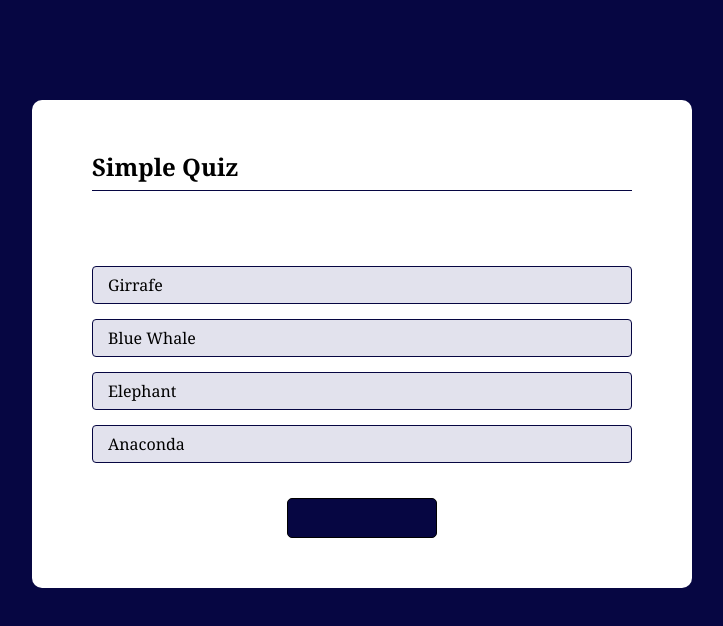
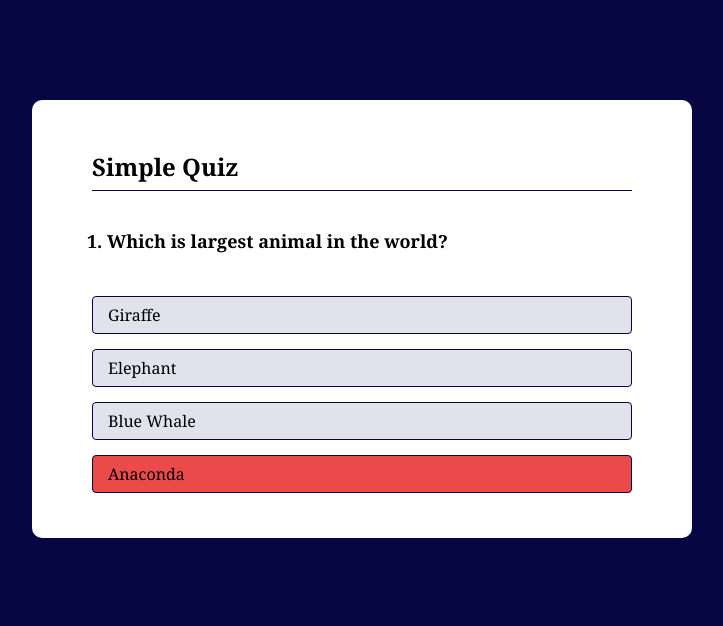
Before and after one commit to harshy109/Quiz-app, a plain HTML site: page index.html in a window 1280 px wide. Both pictures are taken after a click on the button "Anaconda". Shown: the whole page, without its empty margins (278-1001 px from the left). Drawn offline with Linux system fonts and the light colour scheme.

Commit message:
Updated elements

```diff
--- a/index.html
+++ b/index.html
@@ -12,18 +12,18 @@
             <h2>Simple Quiz</h2>
         </div>
         <div class="hr"></div>
-        <div class="question">
-            <h2 class="question-element"></h2>
+        <div id="question">
+            <p id="question-element">1. Question goes here all this way</p>
             <!-- 1. Which is largest animal in the world? -->
         </div>
-        <div class="answers">
-            <button class="btn">Girrafe</button>
+        <div id="answers">
+            <!-- <button class="btn">Girrafe</button>
             <button class="btn">Blue Whale</button>
             <button class="btn">Elephant</button>
-            <button class="btn">Anaconda</button>
+            <button class="btn">Anaconda</button> -->
         </div>
 
-        <button class="nxt-btn"></button>
+        <button id="nxt-btn"></button>
 
     </div>
     <script src="index.js"></script>
--- a/index.js
+++ b/index.js
@@ -28,9 +28,9 @@ const questions = [
     }
 ]
 
-let questionElement = document.getElementsByClassName('question-element');
-let answerDiv = document.getElementsByClassName('answers');
-let nextButton = document.getElementsByClassName('nxt-btn');
+const questionElement = document.getElementById('question-element');
+const answerDiv = document.getElementById('answers');
+const nextButton = document.getElementById('nxt-btn');
 
 let questionIndex = 0;
 let score = 0;
@@ -46,14 +46,30 @@ function showQuestion(){
     resetState();
     let currentQuestion = questions[questionIndex];
     let questionNo = questionIndex + 1;
-    questionElement.innerHTML = questionNo +". " + currentQuestion.question;
+    questionElement.innerHTML = questionNo + ". " + currentQuestion.question;
 
     currentQuestion.answers.forEach(answer =>{
-        let button = document.createElement('button');
+        const button = document.createElement("button");
         button.innerHTML = answer.text;
-        button.classList.add(btn);
+        button.classList.add("btn");
         answerDiv.appendChild(button);
+        if(answer.correct){
+            button.dataset.correct = answer.correct;
+        }
+        button.addEventListener('click', selectAnswer);
     });
+
+}
+
+function selectAnswer(e){
+    const selectedBtn = e.target;
+    const isCorrect = selectedBtn.dataset.correct === "true";
+    if(isCorrect){
+        selectedBtn.classList.add("correct");
+    }
+    else{
+        selectedBtn.classList.add("incorrect");
+    }
 }
 
 function resetState(){
--- a/style.css
+++ b/style.css
@@ -8,12 +8,7 @@ body{
     margin: 0px;
     background-color: #060642;
 }
-.app{
-    height: 100vh;
-    display: flex;
-    padding: 10px;
-    margin: auto;
-}
+
 .container{
     width: 90%;
     max-width: 600px;
@@ -34,17 +29,17 @@ body{
     width: 90%;
 }
 
-.question-element{
-    display: flex;
-    width: 90%;
-    justify-content: flex-start;
+#question{
+    width: 100%;
+    text-align: start;
     color: #000;
     font-size: 18px;
     font-weight: 600;
     padding-bottom: 25px;
+    padding-left: 50px;
 }
 
-.answers{
+#answers{
     display: flex;
     flex-direction: column;
     width: 90%;
@@ -70,7 +65,7 @@ body{
     background-color: #b6b6db;
 }
 
-.nxt-btn{
+#nxt-btn{
     width: 150px;
     height: 40px;
     color: white;
@@ -81,3 +76,11 @@ body{
     font-size: 16px;
     margin: 20px auto;
 }
+
+.correct{
+    background-color: #42dc63;
+}
+
+.incorrect{
+    background-color: #ea4a4a;
+}
```
